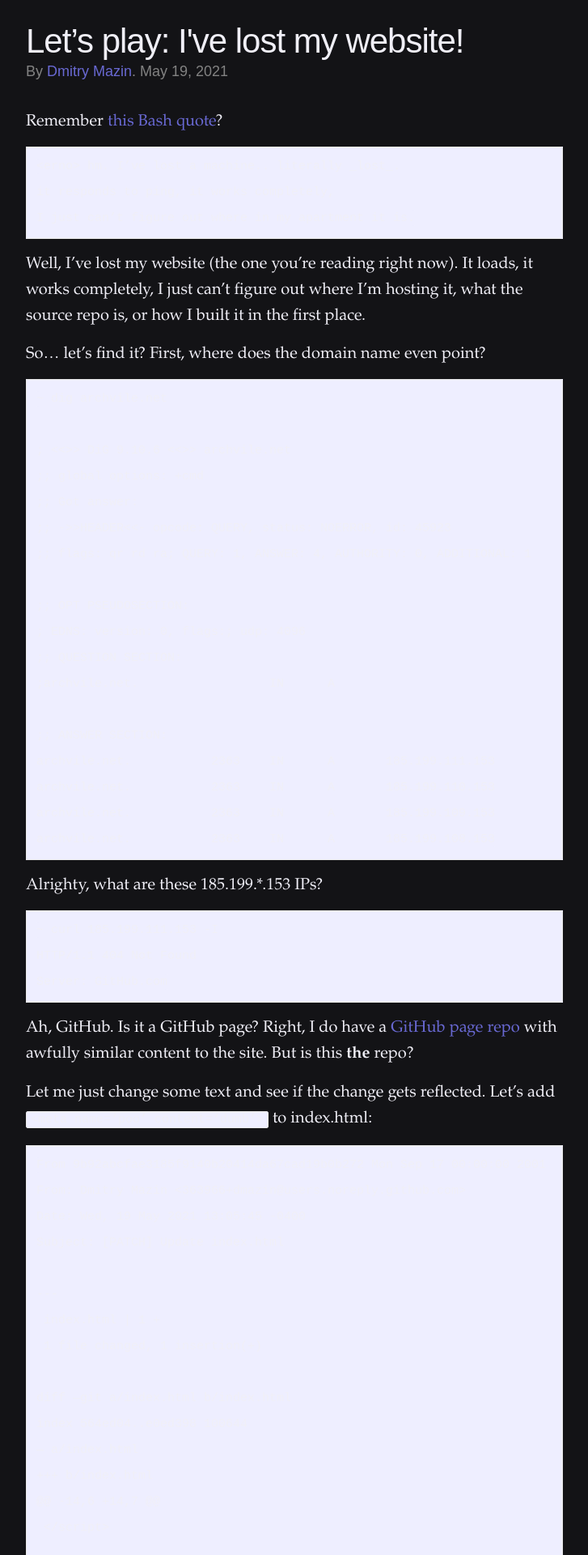
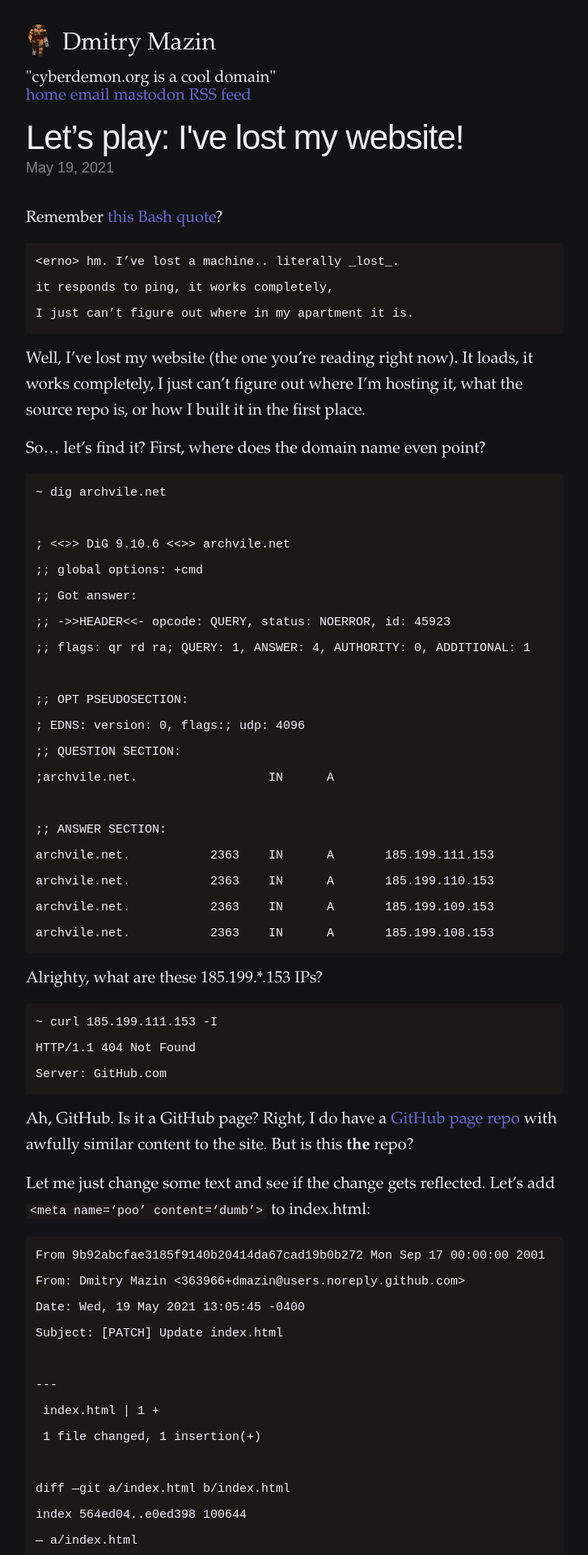
Before and after one commit to dmazin/dmazin.github.io, a Jekyll site: the page built from _posts/2021-05-19-where-is-my-site.md, in a window 1280 px wide. Shown: the top 1920 px of the page at 81% size, without its empty margins (238-965 px from the left). Built offline with Jekyll 4.4.1, drawn with Linux system fonts in a browser that asks for light colours.

Commit message:
Refactor header to include site title and navigation links. Improve styling of post layout and header.

```diff
--- a/_includes/header.html
+++ b/_includes/header.html
@@ -1,32 +1,14 @@
-<header class="site-header" role="banner">
-
-  <div class="wrapper">
-    {% assign default_paths = site.pages | map: "path" %}
-    {% assign page_paths = site.header_pages | default: default_paths %}
-    <a class="site-title" href="{{ "/" | relative_url }}">{{ site.title | escape }}</a>
-
-    {% if page_paths %}
-      <nav class="site-nav">
-        <input type="checkbox" id="nav-trigger" class="nav-trigger" />
-        <label for="nav-trigger">
-          <span class="menu-icon">
-            <svg viewBox="0 0 18 15" width="18px" height="15px">
-              <path fill="#424242" d="M18,1.484c0,0.82-0.665,1.484-1.484,1.484H1.484C0.665,2.969,0,2.304,0,1.484l0,0C0,0.665,0.665,0,1.484,0 h15.031C17.335,0,18,0.665,18,1.484L18,1.484z"/>
-              <path fill="#424242" d="M18,7.516C18,8.335,17.335,9,16.516,9H1.484C0.665,9,0,8.335,0,7.516l0,0c0-0.82,0.665-1.484,1.484-1.484 h15.031C17.335,6.031,18,6.696,18,7.516L18,7.516z"/>
-              <path fill="#424242" d="M18,13.516C18,14.335,17.335,15,16.516,15H1.484C0.665,15,0,14.335,0,13.516l0,0 c0-0.82,0.665-1.484,1.484-1.484h15.031C17.335,12.031,18,12.696,18,13.516L18,13.516z"/>
-            </svg>
-          </span>
-        </label>
-
-        <div class="trigger">
-          {% for path in page_paths %}
-            {% assign my_page = site.pages | where: "path", path | first %}
-            {% if my_page.title %}
-            <a class="page-link" href="{{ my_page.url | relative_url }}">{{ my_page.title | escape }}</a>
-            {% endif %}
-          {% endfor %}
-        </div>
-      </nav>
-    {% endif %}
-  </div>
-</header>
+<div>
+<div class="main-heading">
+  <img class="cyberdemon-h4" src="/assets/cyberdemon.gif" />
+  <h1>Dmitry Mazin</h1>
+</div>
+<h4 class="slogan">"cyberdemon.org is a cool domain"</h4>
+<p>
+<a href="/">home</a>
+<a href="mailto: dm@cyberdemon.org">email</a>
+<a href="https://file-explorers.club/@dmitry">mastodon</a>
+<a href="/feed.xml">RSS feed</a>
+<!-- <a href="">about</a> -->
+</p>
+</div>
--- a/_layouts/post.html
+++ b/_layouts/post.html
@@ -2,11 +2,12 @@
 layout: default
 ---
 <article class="post" itemscope itemtype="http://schema.org/BlogPosting">
+  {% include header.html %}
 
   <header class="post-header">
     <h1 class="post-title" itemprop="name headline">{{ page.title | escape }}</h1>
     <p class="post-meta">
-        {{ page.byline }}
+        <!-- {{ page.byline }} -->
         <time datetime="{{ page.date | date_to_xmlschema }}" itemprop="datePublished">
           {% assign date_format = site.minima.date_format | default: "%b %-d, %Y" %}
           {{ page.date | date: date_format }}
--- a/assets/main.css
+++ b/assets/main.css
@@ -177,9 +177,8 @@ blockquote > :last-child {
 pre,
 code {
   font-size: 15px;
-  border: 1px solid #e8e8e8;
   border-radius: 3px;
-  background-color: #eef;
+  background-color: #1b1818;
 }
 
 code {
@@ -483,12 +482,6 @@ font-size: 1em/1.6em;
 /**
  * Syntax highlighting styles
  */
-.highlight {
-  background: #fff;
-}
-.highlighter-rouge .highlight {
-  background: #eef;
-}
 .highlight .c {
   color: #998;
   font-style: italic;
@@ -681,3 +674,20 @@ font-size: 1em/1.6em;
 .highlight .il {
   color: #099;
 }
+
+body .cyberdemon-h4 {
+  height: 2em;
+  width: 2em;
+}
+h4.slogan {
+  margin-top: 0.5em;
+  margin-bottom: -0.5em;
+  font-size: 1em;
+  font-weight: normal;
+}
+body div.main-heading * {
+  display: inline;
+}
+div.main-heading h1 {
+  vertical-align: bottom;
+}
```
